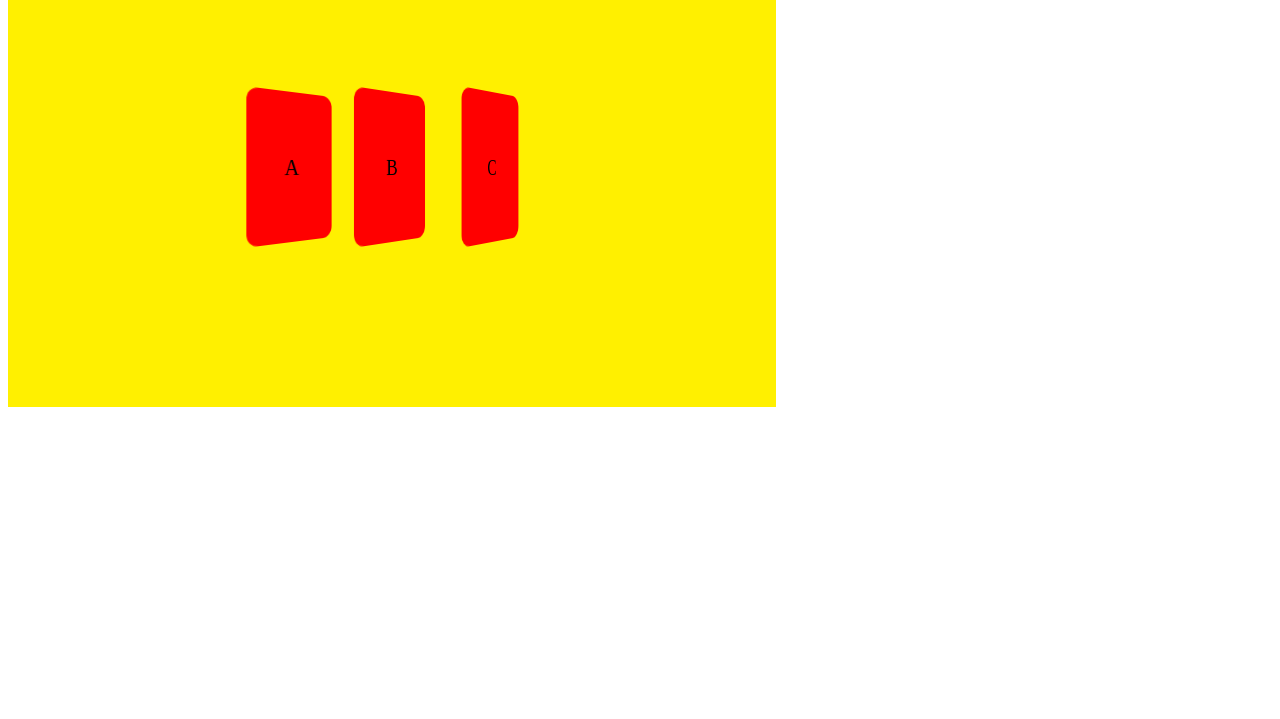
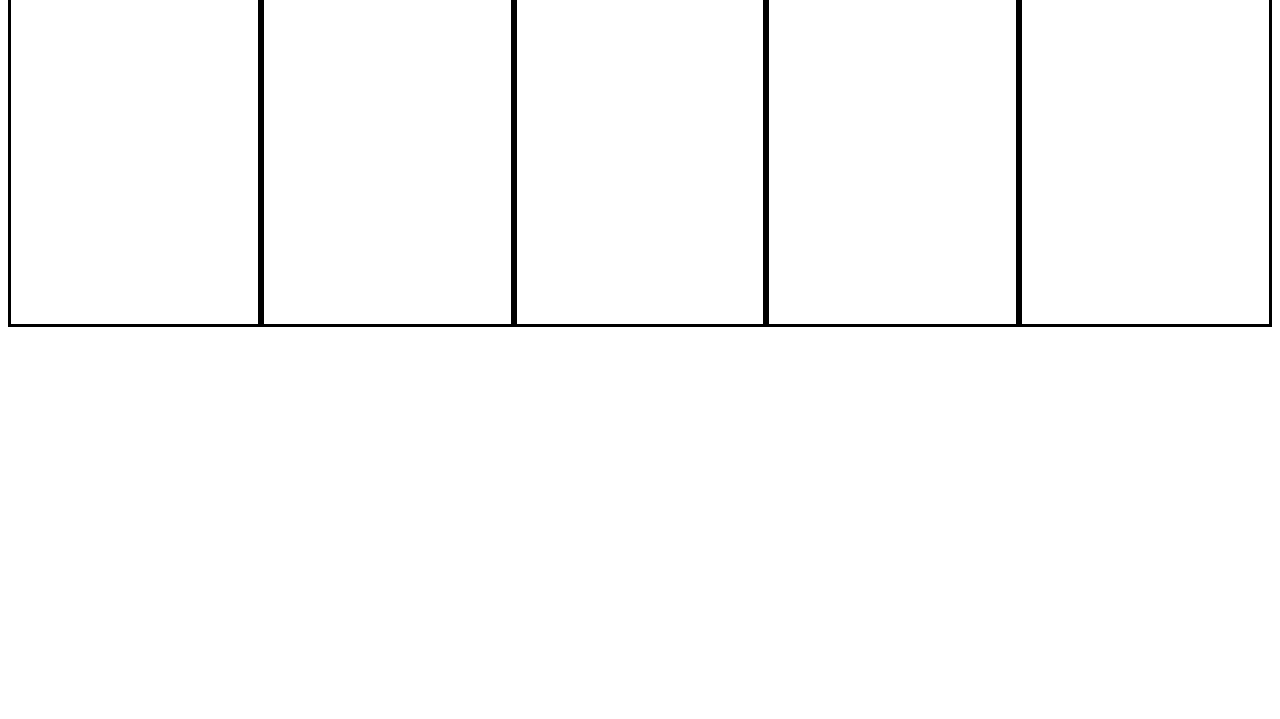
Before and after one commit to EvanHa/study-interactive-web, a plain HTML site: page src/01.html in a window 1280 px wide. Shown: the part 81-800 px from the top of the page. Drawn offline with Linux system fonts and the light colour scheme.

Commit message:
[Add] css flex

```diff
--- a/src/01.html
+++ b/src/01.html
@@ -6,34 +6,136 @@
     <meta http-equiv="X-UA-Compatible" content="ie=edge">
     <title>Interactive Web</title>
     <style>
-        .world {
-            display: flex;
-            align-items: center;
-            justify-content: center;
-            width: 60vw;
-            height: 60vh;
-            background: #fff000;
-            perspective: 500px; /* 원근감(3D 공간)을 주기위해 사용하는 옵션 */
-		}
-		.card {
-			display: flex;
-			align-items: center;
-			justify-content: center;
-			width: 100px;
-			height: 150px;
-			border-radius: 0.5em;
-			font-size: 1.5rem;
-			background: red;
-			transform: rotateY(45deg);
-			/* transform: perspective(500px) rotateY(45deg); */
-		}
+      /* .container {
+        display: flex;
+        flex-direction: row;
+        height: 50vh;
+        background: gray;
+      } */
+      /* .container {
+        display: flex;
+        flex-direction: row-reverse;
+        height: 50vh;
+        background: gray;
+      } */
+      /* .container {
+        display: flex;
+        flex-direction: column;
+        height: 50vh;
+        background: gray;
+      } */
+      /* .container {
+        display: flex;
+        flex-direction: column-reverse;
+        height: 50vh;
+        background: gray;
+      } */
+      /* .container {
+        display: flex;
+        flex-direction: row;
+        justify-content: flex-start;
+        height: 50vh;
+        background: gray;
+      } */
+      /* .container {
+        display: flex;
+        flex-direction: row;
+        justify-content: flex-end;
+        height: 50vh;
+        background: gray;
+      } */
+      /* .container {
+        display: flex;
+        flex-direction: row;
+        justify-content: center;
+        height: 50vh;
+        background: gray;
+      } */
+      /* .container {
+        display: flex;
+        flex-direction: row;
+        justify-content: space-between;
+        height: 50vh;
+        background: gray;
+      } */
+      /* .container {
+        display: flex;
+        flex-direction: row;
+        justify-content: space-around;
+        height: 50vh;
+        background: gray;
+      } */
+      /* .container {
+        display: flex;
+        flex-direction: column;
+        justify-content: flex-start;
+        height: 50vh;
+        background: gray;
+      } */
+      /* .container {
+        display: flex;
+        flex-direction: row;
+        align-items: stretch;
+        height: 50vh;
+        background: gray;
+      } */
+      /* .container {
+        display: flex;
+        flex-direction: row;
+        align-items: flex-start;
+        height: 50vh;
+        background: gray;
+      } */
+      /* .container {
+        display: flex;
+        flex-direction: row;
+        align-items: flex-end;
+        height: 50vh;
+        background: gray;
+      } */
+      /* .container {
+        display: flex;
+        flex-direction: row;
+        align-items: center;
+        height: 50vh;
+        background: gray;
+      } */
+      /* .container {
+        display: flex;
+        flex-direction: row;
+        justify-content: center;
+        align-items: center;
+        height: 50vh;
+        background: gray;
+      } */
+      .container {
+        display: flex;
+        height: 50vh;
+        background: gray;
+      }
+
+      .item {
+        /* flex-grow: 1; 여백의 비율을 동일하게 함 */
+        /* flex-basis: 0; */
+        flex: 1;
+        font-size: 3rem;
+        border: 3px solid black;
+        background: white;
+      }
+      /* .item:nth-child(1) { flex-grow:  1; }
+      .item:nth-child(2) { flex-grow:  2; }
+      .item:nth-child(3) { flex-grow:  3; }
+      .item:nth-child(4) { flex-grow:  4; }
+      .item:nth-child(5) { flex-grow:  5; } */
     </style>
 </head>
 <body>
-    <div class="world">
-		<div class="card">A</div>
-		<div class="card">B</div>
-		<div class="card">C</div>
+    <div class="container">
+      <div class="item">AAA</div>
+      <div class="item">B</div>
+      <div class="item">CCCCC</div>
+      <div class="item">DDD</div>
+      <div class="item">E</div>
     </div>
 </body>
 </html>
```
Also changed, not shown: src/02.html (deleted, +0 -65 lines), src/03.html (deleted, +0 -58 lines).
